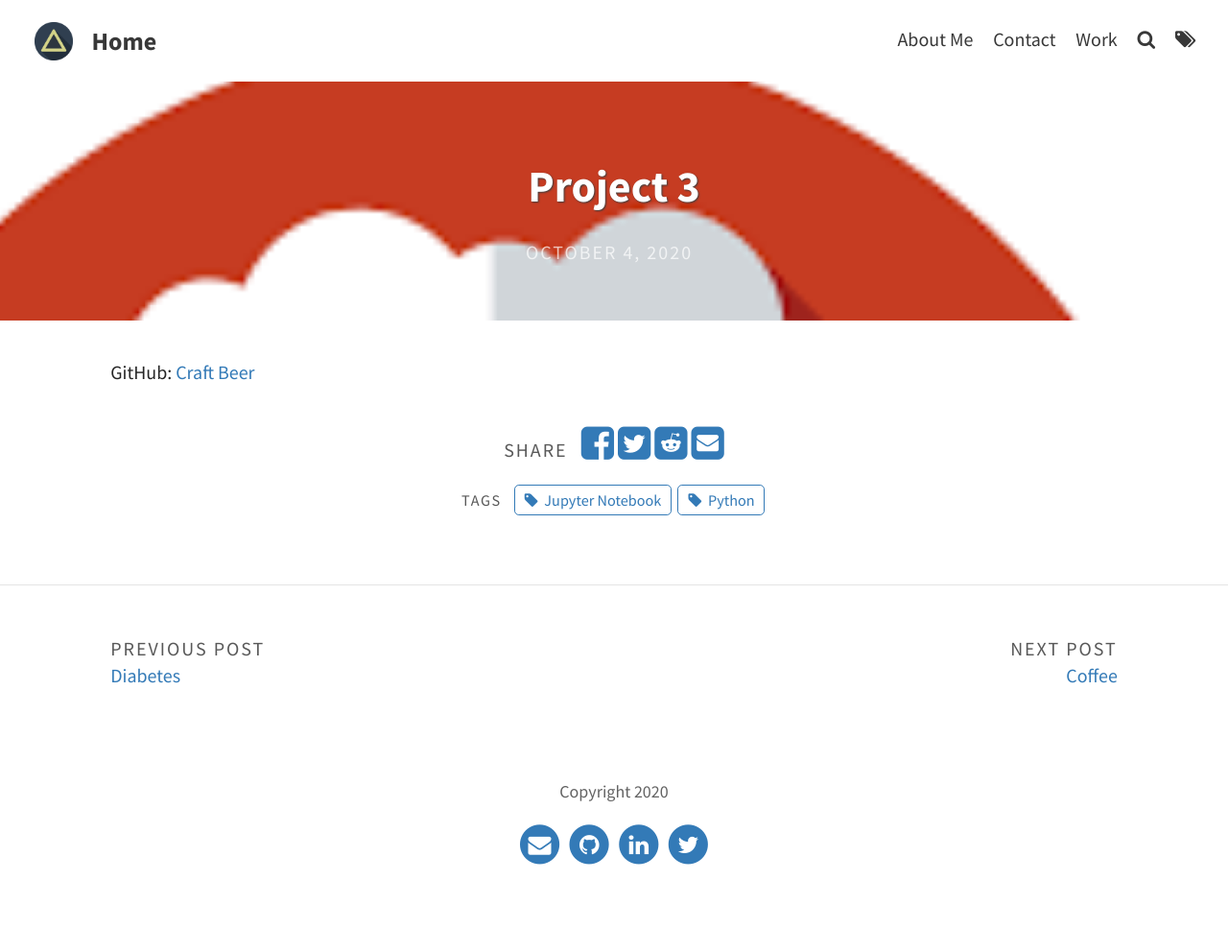
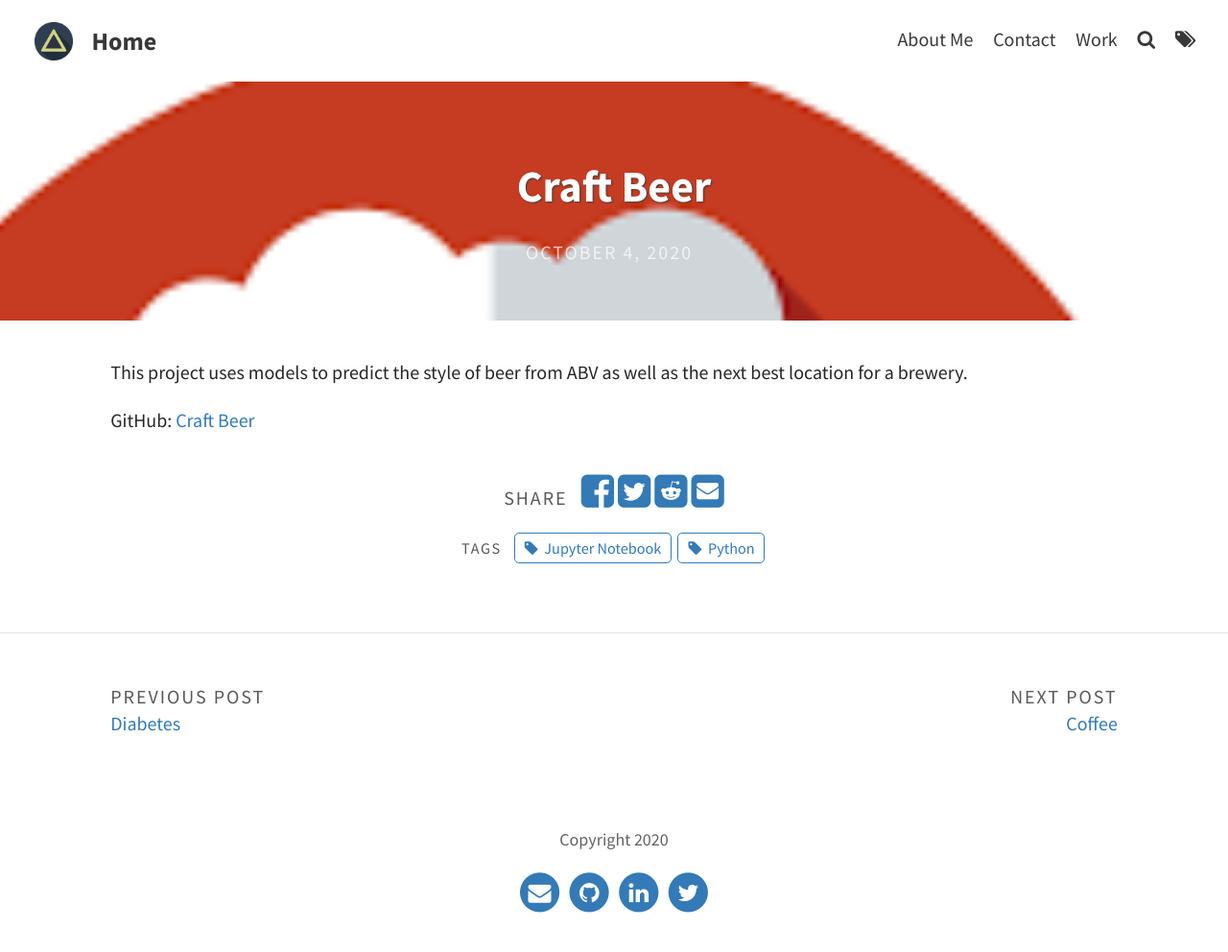
Before and after one commit to knmoses/knmoses.github.io, a Jekyll site: the page built from _portfolio/craft.md, in a window 1280 px wide. Shown: the whole page at 96% size. Built offline with Jekyll 4.4.1, drawn with Linux system fonts in a browser that asks for light colours; before the commit the page ends 942 px from its top, so only the background shows below that.

Commit message:
Update craft.md

```diff
--- a/_portfolio/craft.md
+++ b/_portfolio/craft.md
@@ -1,11 +1,13 @@
 ---
 layout: post
-title: Project 3
+title: Craft Beer
 feature-img: "assets/img/portfolio/Beer.png"
 img: "assets/img/portfolio/Beer.png"
 date: 04 October 2020
 tags: [Python, Jupyter Notebook]
 ---
 
+This project uses models to predict the style of beer from ABV as well as the next best location for a brewery.
+
 GitHub:
 [Craft Beer](https://github.com/knmoses/DSC680-Project3)
```
